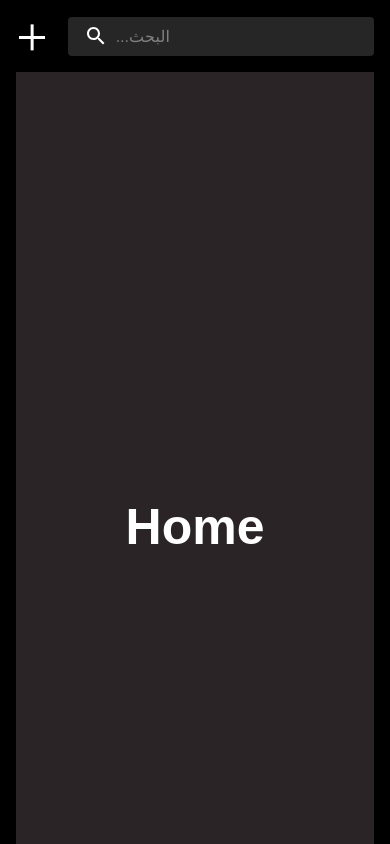
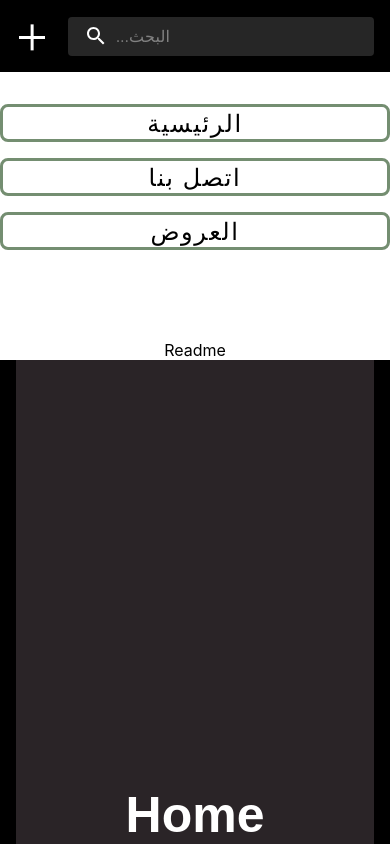
Before and after one commit to Boufnichel314/ReadMe, a React (Create React App) app: page / in a window 390 px wide. Both pictures are taken after a click on the element 35 px from the left and 35 px from the top of the page. Shown: the top 844 px of the page. Built offline with nearby package versions, Linux system fonts and the light colour scheme.

Commit message:
mobile routing from menu

```diff
--- a/src/Components/TopNav/TopNav.jsx
+++ b/src/Components/TopNav/TopNav.jsx
@@ -60,6 +60,7 @@ export default function TopNav() {
   const [style, setStyle] = useState([]);
   const [toggle, setToggle] = useState(true);
   const [value, setValue] = useState(0);
+  const [mobilestyle, setMobilestyle] = useState([{display: 'none'}]);
   const navigate = useNavigate();
   React.useEffect(() => {
     if(value === 0) navigate("/");
@@ -69,6 +70,7 @@ export default function TopNav() {
   const handleNavigate = (value) => {
     setValue(value);
   };
+  console.log(toggle);
   /////////////////////////////////////////////
   const newStyle = [
     {
@@ -85,6 +87,18 @@ export default function TopNav() {
       transition: 'all 0.3s ease-in-out'
     }
   ]
+  const trueMobileStyle = [
+    {
+      display: 'flex'
+    }]
+  const falseMobileStyle = [
+    {
+      display: 'none',
+      opacity: 0,
+      transition: "opacity .3s ease-in-out, transform .3s ease-in-out",
+      animation: "hide 2s",
+	    transition: "opacity 2s",
+    }]
   const handleStyleChange = () => {
     setStyle(newStyle);
   };
@@ -94,6 +108,9 @@ export default function TopNav() {
   const handleClick = () => {
     handleToggle();
     toggle ? handleStyleChange() : setStyle([{transition: 'all 0.5s ease-in-out'}]);
+    toggle ? setMobilestyle(trueMobileStyle) : setMobilestyle(falseMobileStyle);
+
+
   };
   console.log(toggle);
   return (
@@ -107,10 +124,10 @@ export default function TopNav() {
           <div className="hid" style={style[2]}></div>
         </div>
             <div className="readme">Readme</div>
-            <div className="navigation">
-              <div className="nav" onClick={() => {handleNavigate(0)}}>الرئيسية</div>
-              <div className="nav" onClick={() => {handleNavigate(1)}}>اتصل بنا</div>
-              <div className="nav" onClick={() => {handleNavigate(2)}}>العروض</div>
+            <div className="navigation-pc">
+              <div className="nav-pc" onClick={() => {handleNavigate(0)}}>الرئيسية</div>
+              <div className="nav-pc" onClick={() => {handleNavigate(1)}}>اتصل بنا</div>
+              <div className="nav-pc" onClick={() => {handleNavigate(2)}}>العروض</div>
             </div>
           <Search className='search'>
             <SearchIconWrapper>
@@ -123,6 +140,18 @@ export default function TopNav() {
             />
           </Search>
         </Toolbar>
+        <div className="navigation-mobile" style={mobilestyle[0]}>
+              <div className="names">
+              <div className="nav-pc" onClick={() => {handleNavigate(0); handleClick()}}>الرئيسية</div>
+              <div className="nav-pc" onClick={() => {handleNavigate(1); handleClick()}}>اتصل بنا</div>
+              <div className="nav-pc" onClick={() => {handleNavigate(2); handleClick()}}>العروض</div>
+              </div>
+              <div className="icons">
+                <div className="icon">Readme</div>
+
+              </div>
+
+        </div>
       </AppBar>
     </Box>
     {onKeyPress === 'Enter' ? <Api searchValue={searchh} /> : null}
--- a/src/Components/TopNav/topnav.css
+++ b/src/Components/TopNav/topnav.css
@@ -23,12 +23,12 @@
     letter-spacing: 0.1rem;
     margin-left: 1rem;
 }
-.navigation{
+.navigation-pc{
     display: flex;
     justify-content: space-between;
     align-items: center;
 }
-.navigation .nav{
+.navigation-pc .nav-pc{
     margin: 0 1rem;
 }
 .search{
@@ -37,13 +37,15 @@
 .hidden{
     display: none;
 }
-.nav{
+.nav-pc{
     cursor: pointer;
 }
-.nav:hover{
+.nav-pc:hover{
     color: #a2b649;
 }
-
+.navigation-mobile{
+    display: none
+}
 /* Language: css */
 /*media query for mobile devices*/
 @media screen and (max-width: 768px){
@@ -61,7 +63,7 @@
     .readme{
         display: none;
     }
-    .navigation{
+    .navigation-pc{
         display: none;
     }
     .search{
@@ -81,4 +83,36 @@
         background-color: rgb(255, 255, 255);
         height: 3px;
     }
+    .navigation-mobile{
+        display: flex;
+        justify-content: space-between;
+        align-items: center;
+        flex-direction: column;
+        background-color:rgb(255, 255, 255);
+        color: #000;
+        height: 18rem;
+        width:100%;
+        transition: all 0.5s ease-out;
+    }
+    .names{
+        margin: 1rem 0;
+        font-size: 1.5rem;
+        font-weight: 500;
+        letter-spacing: 0.1rem;
+        text-transform: uppercase;
+        width: 100%;
+    }
+    .nav-pc{
+        border: 3px solid #748e71;
+        display: flex;
+        justify-content: center;
+        align-items: center;
+        margin: 1rem 0;
+        height: 2rem;
+        border-radius: 0.5rem;
+    }
+    .nav-pc:hover{
+        background-color: #a2b649;
+        color: #fff;
+    }
 }
```
